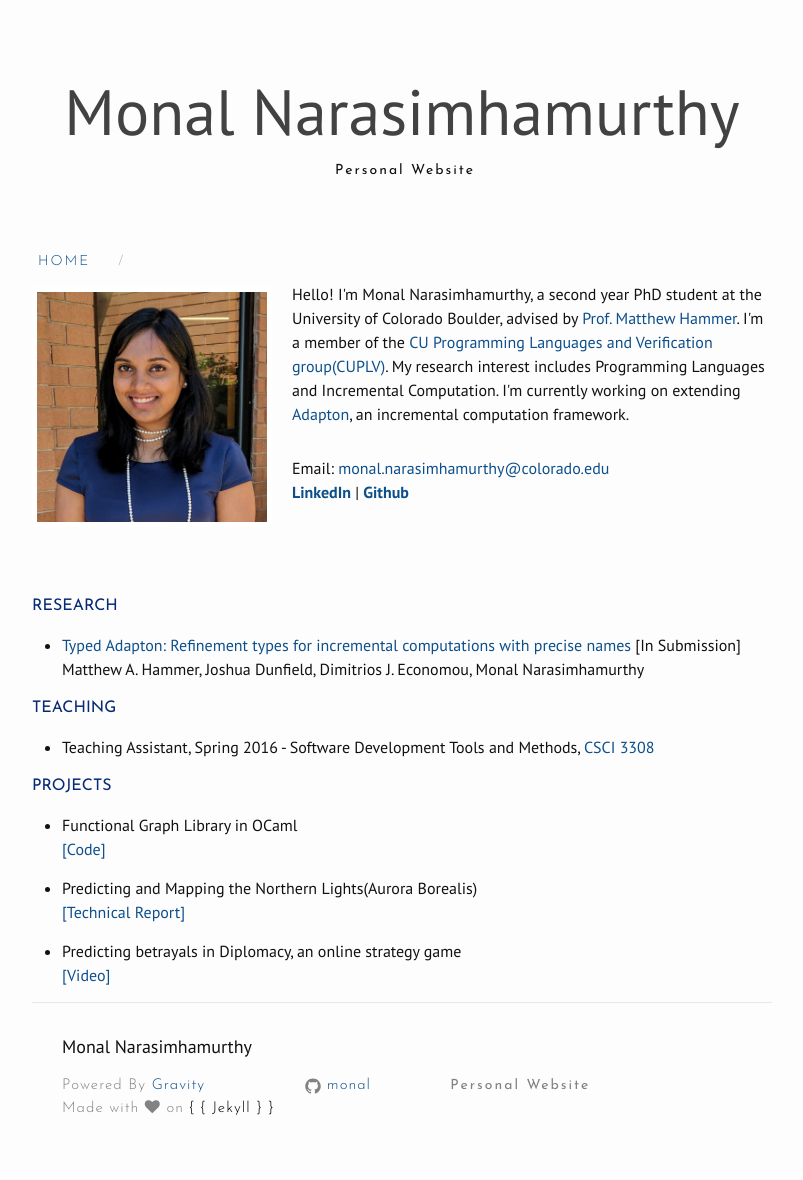
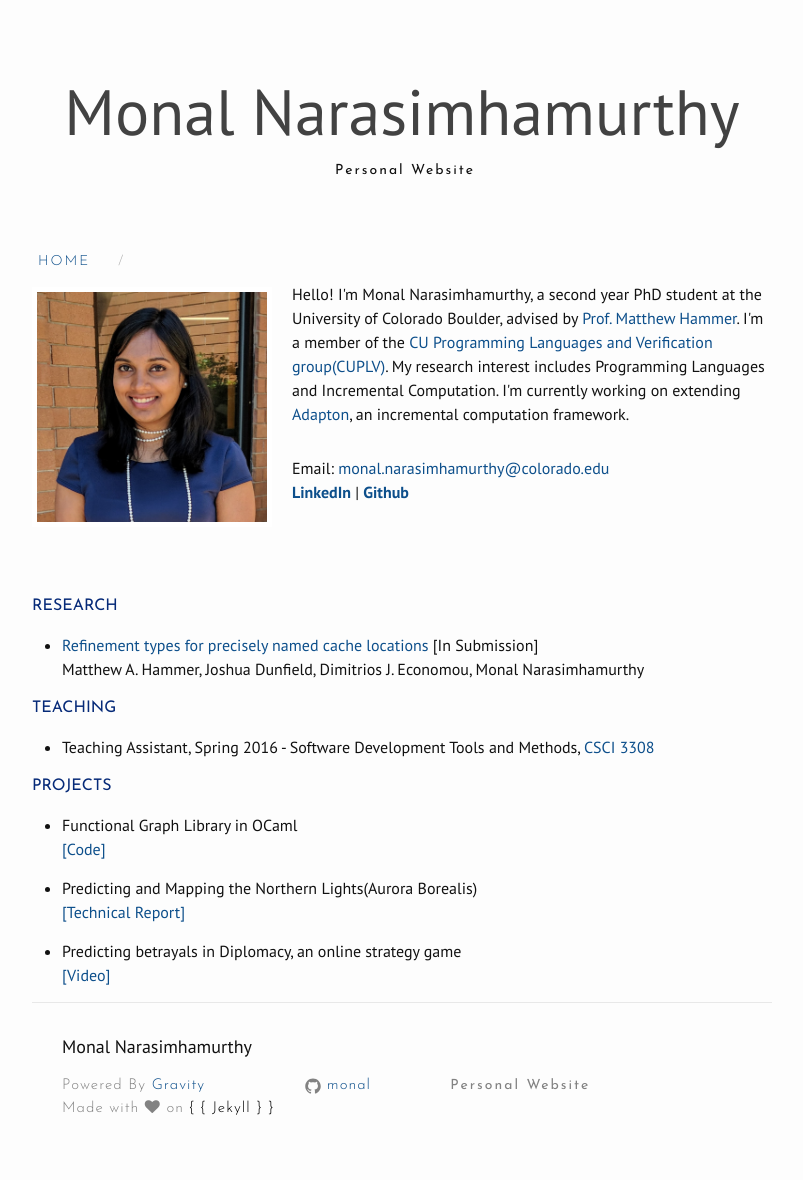
Before and after one commit to monal/monal.github.io, a Jekyll site: the page built from index.html, in a window 1280 px wide. Shown: the whole page, without its empty margins (238-1041 px from the left). Built offline with Jekyll 4.4.1, drawn with Linux system fonts in a browser that asks for light colours; nearby versions of some CDN libraries.

Commit message:
Fix paper title

```diff
--- a/index.html
+++ b/index.html
@@ -15,7 +15,7 @@
 
 <div style="margin-top:-5px">
 <h4 style="color:#062A78; font-family:'Josefin Sans';">RESEARCH</h4>
-<ul><li style=""><a href="https://arxiv.org/abs/1610.00097">Typed Adapton: Refinement types for incremental computations with precise names</a> [In Submission]<br> Matthew A. Hammer, Joshua Dunfield, Dimitrios J. Economou, Monal Narasimhamurthy </li></ul>
+<ul><li style=""><a href="https://arxiv.org/abs/1610.00097">Refinement types for precisely named cache locations</a> [In Submission]<br> Matthew A. Hammer, Joshua Dunfield, Dimitrios J. Economou, Monal Narasimhamurthy </li></ul>
 
 <div>
 
```
